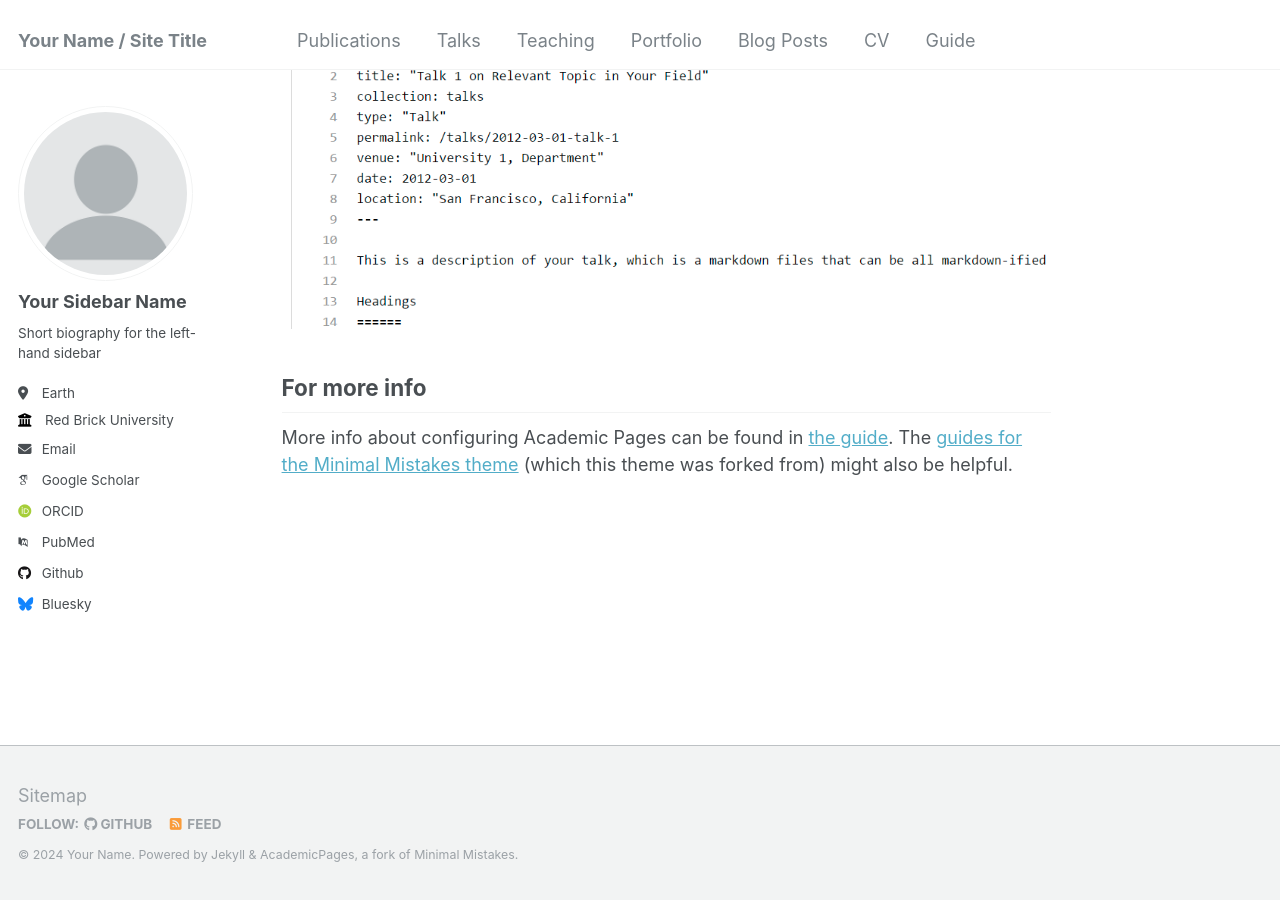
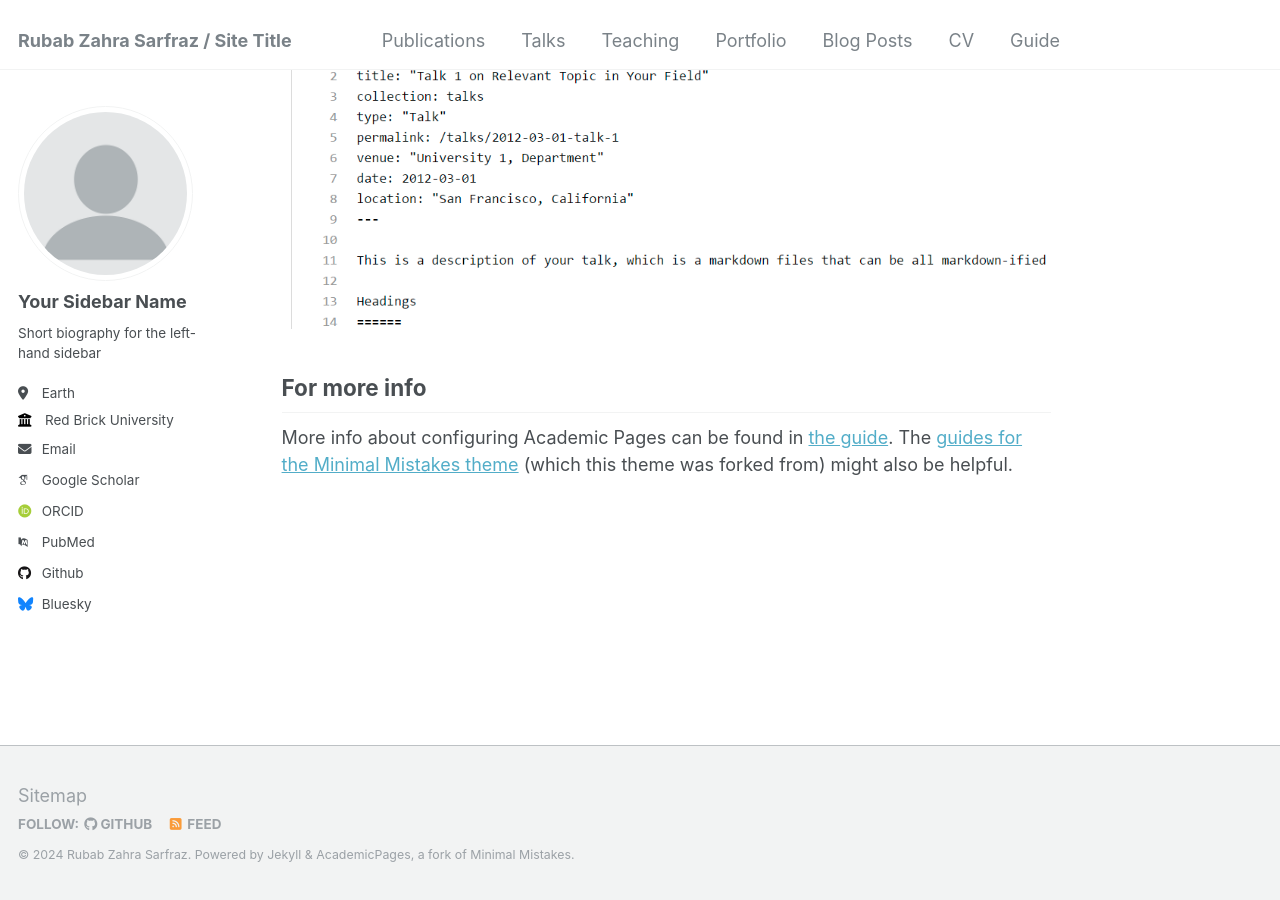
Before and after one commit to rubabzs/rubabzs.github.io, a Jekyll site: the page built from _pages/about.md, in a window 1280 px wide and 900 px high, scrolled down 2660 px. Built offline with Jekyll 4.4.1, drawn with Linux system fonts in a browser that asks for light colours; some web fonts are replaced.

Commit message:
changed name

```diff
--- a/_config.yml
+++ b/_config.yml
@@ -8,13 +8,13 @@
 
 # Basic Site Settings
 locale                   : "en-US"
-title                    : "Your Name / Site Title"
+title                    : "Rubab Zahra Sarfraz / Site Title"
 title_separator          : "-"
-name                     : &name "Your Name"
+name                     : &name "Rubab Zahra Sarfraz"
 description              : &description "personal description"
-url                      : https://academicpages.github.io # the base hostname & protocol for your site e.g. "https://mmistakes.github.io"
+url                      : https://rubabzs.github.io # the base hostname & protocol for your site e.g. "https://mmistakes.github.io"
 baseurl                  : "" # the subpath of your site, e.g. "/blog"
-repository               : "academicpages/academicpages.github.io"
+repository               : "rubabzs/rubabzs.github.io"
 
 # Site Author - The following control what appear as part of the author content on the side bar.
 #               If a field is blank the icon and link will not appear, otherwise it will be shown.
```
